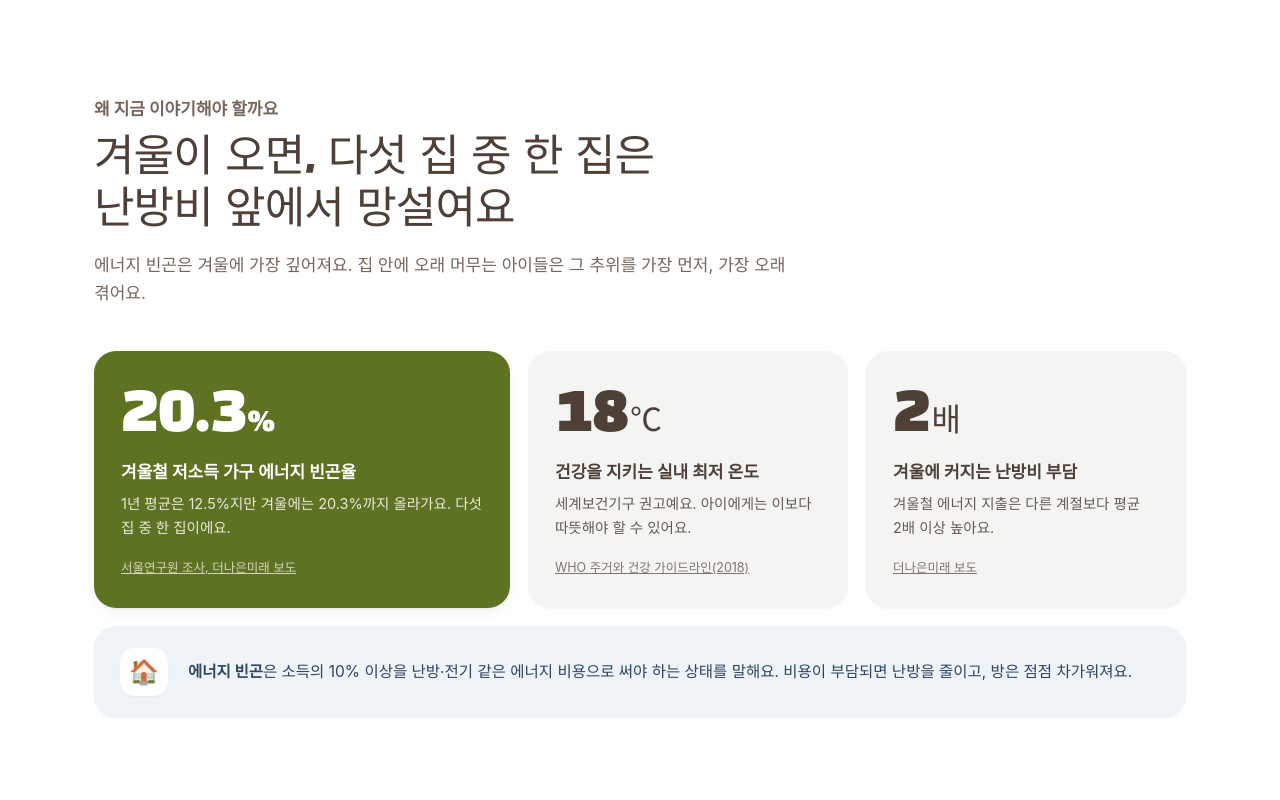
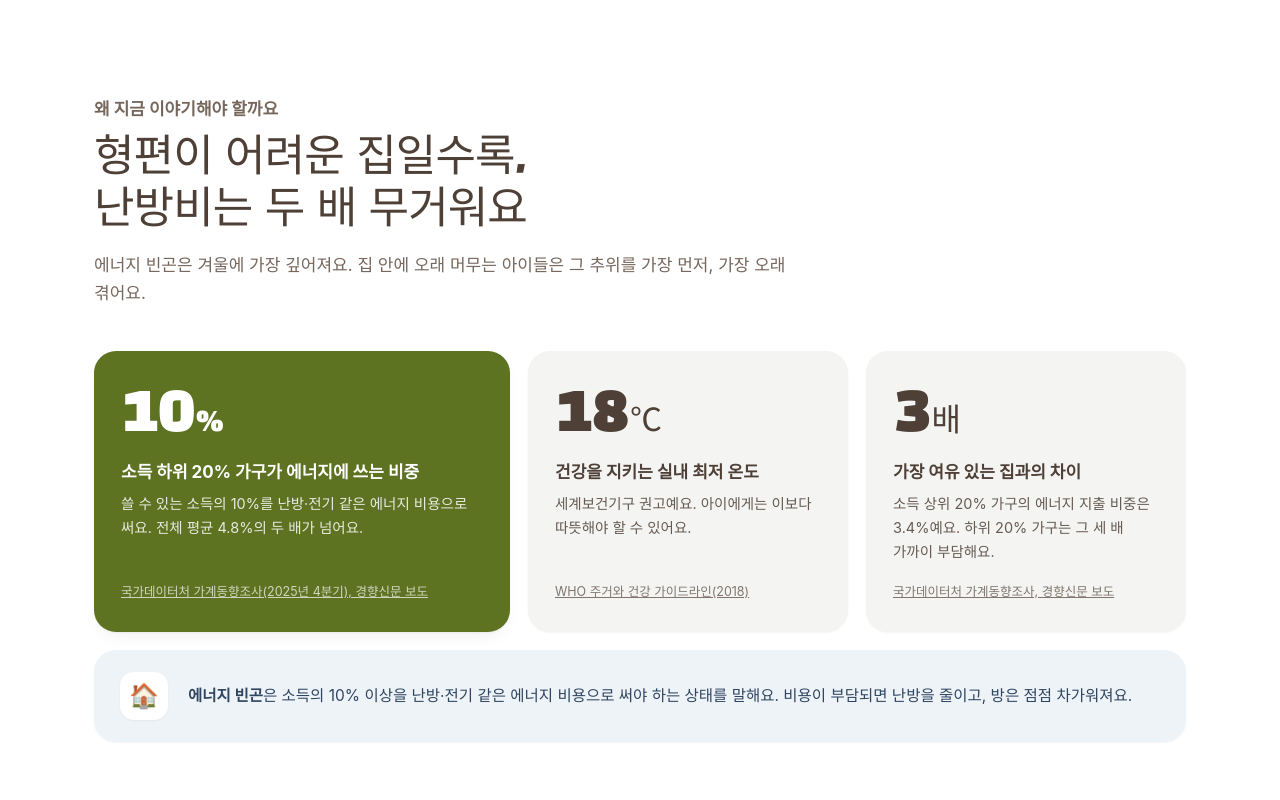
Before and after one commit to ryu-min-ji/same-weather, a plain HTML site: page index.html in a window 1280 px wide. Shown: the part 880-1680 px from the top of the page. Drawn offline with Linux system fonts and the light colour scheme; no server answers; a web font is replaced by a local one.

Commit message:
출처 링크를 접속 가능한 공식 자료로 교체

```diff
--- a/index.html
+++ b/index.html
@@ -71,15 +71,15 @@
     <div class="wrap">
       <div class="sec-head">
         <p class="kicker">왜 지금 이야기해야 할까요</p>
-        <h2 class="display">겨울이 오면, 다섯 집 중 한 집은<br>난방비 앞에서 망설여요</h2>
+        <h2 class="display">형편이 어려운 집일수록,<br>난방비는 두 배 무거워요</h2>
         <p>에너지 빈곤은 겨울에 가장 깊어져요. 집 안에 오래 머무는 아이들은 그 추위를 가장 먼저, 가장 오래 겪어요.</p>
       </div>
       <div class="stats">
         <div class="stat hl">
-          <b>20.3<small>%</small></b>
-          <h3>겨울철 저소득 가구 에너지 빈곤율</h3>
-          <p>1년 평균은 12.5%지만 겨울에는 20.3%까지 올라가요. 다섯 집 중 한 집이에요.</p>
-          <a href="https://futurechosun.com/?p=52473" target="_blank" rel="noopener">서울연구원 조사, 더나은미래 보도</a>
+          <b>10<small>%</small></b>
+          <h3>소득 하위 20% 가구가 에너지에 쓰는 비중</h3>
+          <p>쓸 수 있는 소득의 10%를 난방·전기 같은 에너지 비용으로 써요. 전체 평균 4.8%의 두 배가 넘어요.</p>
+          <a href="https://www.khan.co.kr/article/202603152012005" target="_blank" rel="noopener">국가데이터처 가계동향조사(2025년 4분기), 경향신문 보도</a>
         </div>
         <div class="stat">
           <b>18<small>℃</small></b>
@@ -88,10 +88,10 @@
           <a href="https://www.ncbi.nlm.nih.gov/books/NBK535294/" target="_blank" rel="noopener">WHO 주거와 건강 가이드라인(2018)</a>
         </div>
         <div class="stat">
-          <b>2<small>배</small></b>
-          <h3>겨울에 커지는 난방비 부담</h3>
-          <p>겨울철 에너지 지출은 다른 계절보다 평균 2배 이상 높아요.</p>
-          <a href="https://futurechosun.com/?p=31542" target="_blank" rel="noopener">더나은미래 보도</a>
+          <b>3<small>배</small></b>
+          <h3>가장 여유 있는 집과의 차이</h3>
+          <p>소득 상위 20% 가구의 에너지 지출 비중은 3.4%예요. 하위 20% 가구는 그 세 배 가까이 부담해요.</p>
+          <a href="https://www.khan.co.kr/article/202603152012005" target="_blank" rel="noopener">국가데이터처 가계동향조사, 경향신문 보도</a>
         </div>
       </div>
       <div class="define">
@@ -281,7 +281,7 @@
       </div>
       <div class="program">
         <div class="ico" aria-hidden="true">🔥</div>
-        <p>굿네이버스는 2006년부터 한국지역난방공사와 함께 <b>'사랑의 난방비'</b> 사업으로 에너지 빈곤 가정의 겨울 난방비를 지원해 왔어요. <a href="https://futurechosun.com/?p=31542" target="_blank" rel="noopener" class="muted">관련 보도 보기</a></p>
+        <p>굿네이버스는 한국지역난방공사와 함께 <b>'사랑 ON(溫) 난방비'</b> 사업으로 에너지 취약계층 가정과 사회복지시설의 겨울 난방비를 지원하고 있어요. <a href="https://www.sejong.go.kr/bbs/R0071/view.do?nttId=B000000141230Sk2jK5w" target="_blank" rel="noopener" class="muted">2025년 모집 공고 보기</a></p>
       </div>
     </div>
   </section>
@@ -297,10 +297,10 @@
     <div>
       <h4>자료 출처</h4>
       <ul>
-        <li><a href="https://futurechosun.com/?p=52473" target="_blank" rel="noopener">에너지 빈곤층은 겨울이 두렵다 (더나은미래)</a></li>
+        <li><a href="https://www.khan.co.kr/article/202603152012005" target="_blank" rel="noopener">저소득층 에너지 지출 비중, 평균의 2배 (경향신문)</a></li>
         <li><a href="https://www.ncbi.nlm.nih.gov/books/NBK535294/" target="_blank" rel="noopener">WHO Housing and health guidelines (2018)</a></li>
         <li><a href="https://www.segye.com/newsView/20251201501679" target="_blank" rel="noopener">난방 1℃ 절감 효과 보도 (세계일보)</a></li>
-        <li><a href="https://futurechosun.com/?p=31542" target="_blank" rel="noopener">굿네이버스 '사랑의 난방비' (더나은미래)</a></li>
+        <li><a href="https://www.sejong.go.kr/bbs/R0071/view.do?nttId=B000000141230Sk2jK5w" target="_blank" rel="noopener">2025 사랑 ON(溫) 난방비 모집 안내 (세종특별자치시)</a></li>
         <li><a href="https://open-meteo.com/" target="_blank" rel="noopener">기온 정보: Open-Meteo</a></li>
       </ul>
     </div>
```
